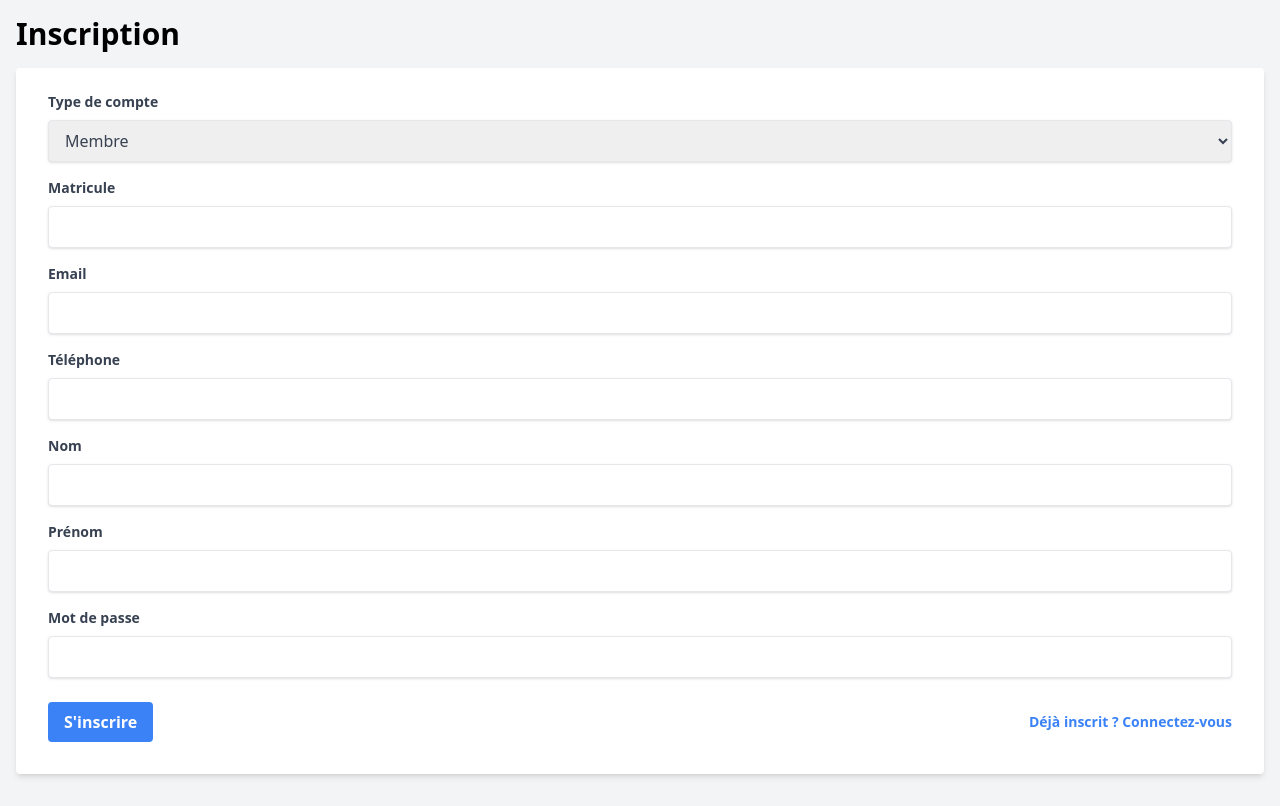
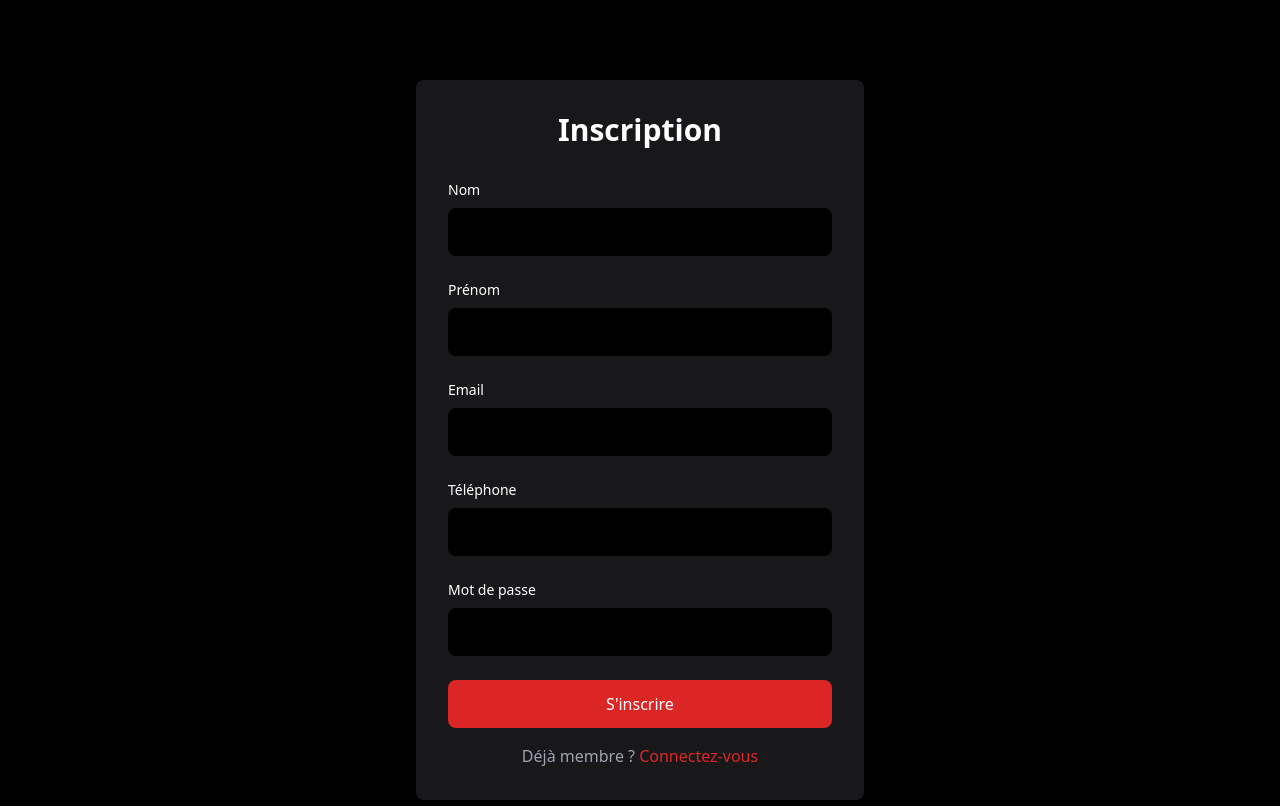
Before and after one commit to OumaymaBrd/Salle_sport_V2, a PHP site: page /auth/inscription.php in a window 1280 px wide. Run offline with PHP 8.4, Linux system fonts and the light colour scheme; some libraries are stand-ins or nearby versions.

Commit message:
edit line 4

```diff
--- a/auth/inscription.php
+++ b/auth/inscription.php
@@ -1,10 +1,9 @@
 <?php
-// register.php
 session_start();
-require '../config/database.php';
-require '../models/User.php';
-require  '../models/Member.php';
-require '../models/Administrator.php';
+require_once '../config/database.php';
+require_once '../models/User.php';
+require_once '../models/Member.php';
+require_once '../models/Administrator.php';
 
 $database = new Database();
 $db = $database->getConnection();
@@ -12,28 +11,48 @@ $db = $database->getConnection();
 $error = "";
 $success = "";
 
-if(isset($_POST['register'])) {
-    $user_type = $_POST['type'];
-
-    if($user_type == 'membre') {
-        $user = new Member($db);
-    } else {
-        $user = new Administrator($db);
+// Generate CSRF token if not exists
+if (empty($_SESSION['csrf_token'])) {
+    $_SESSION['csrf_token'] = bin2hex(random_bytes(32));
 }
 
+if(isset($_POST['register'])) {
+    if (!isset($_POST['csrf_token']) || $_POST['csrf_token'] !== $_SESSION['csrf_token']) {
+        $error = "Invalid CSRF token";
+    } else {
+        // Input validation
+        $nom = filter_var($_POST['nom'], FILTER_SANITIZE_STRING);
+        $prenom = filter_var($_POST['prenom'], FILTER_SANITIZE_STRING);
+        $email = filter_var($_POST['email'], FILTER_VALIDATE_EMAIL);
+        $tel = filter_var($_POST['tel'], FILTER_SANITIZE_STRING);
+        $password = $_POST['password'];
 
-    $user->matricule = $_POST['matricule'];
+        if (!$email) {
+            $error = "Email invalide";
+        } elseif (strlen($password) < 8) {
+            $error = "Le mot de passe doit contenir au moins 8 caractères";
+        } else {
+            // Default to member type if not specified
+            $user_type = isset($_POST['type']) ? $_POST['type'] : 'membre';
+
+            // Create appropriate object based on type
+            $user = ($user_type == 'membre') ? new Member($db) : new Administrator($db);
+
+            // Set properties
+            $user->nom = $nom;
+            $user->prenom = $prenom;
+            $user->email = $email;
+            $user->tel = $tel;
+            $user->password = password_hash($password, PASSWORD_DEFAULT);
             $user->post = $user_type;
-    $user->email = $_POST['email'];
-    $user->tel = $_POST['tel'];
-    $user->nom = $_POST['nom'];
-    $user->prenom = $_POST['prenom'];
-    $user->password = $_POST['password'];
 
+            // Attempt registration
             if($user->register()) {
                 $success = "Inscription réussie !";
             } else {
                 $error = "Erreur lors de l'inscription";
+            }
+        }
     }
 }
 ?>
@@ -43,74 +62,84 @@ if(isset($_POST['register'])) {
 <head>
     <meta charset="UTF-8">
     <meta name="viewport" content="width=device-width, initial-scale=1.0">
-    <title>Inscription</title>
+    <title>FightClub - Inscription</title>
     <script src="https://cdn.tailwindcss.com"></script>
-    <link href="https://cdn.jsdelivr.net/npm/tailwindcss@2.2.19/dist/tailwind.min.css" rel="stylesheet">
+    <link href="https://cdnjs.cloudflare.com/ajax/libs/font-awesome/6.0.0/css/all.min.css" rel="stylesheet">
 </head>
-<body class="bg-gray-100">
-    <div class="container mx-auto p-4">
-        <h1 class="text-3xl font-bold mb-4">Inscription</h1>
+<body class="bg-black text-white">
 
-        <?php if($error): ?>
-            <div class="bg-red-100 border border-red-400 text-red-700 px-4 py-3 rounded mb-4">
-                <?php echo $error; ?>
+
+    <section class="min-h-screen flex items-center justify-center pt-20">
+        <div class="bg-zinc-900 p-8 rounded-lg w-full max-w-md">
+            <h2 class="text-3xl font-bold text-center mb-8">Inscription</h2>
+
+            <?php if ($error): ?>
+                <div class="bg-red-600/20 border border-red-600 text-red-600 px-4 py-2 rounded mb-4">
+                    <?php echo htmlspecialchars($error); ?>
                 </div>
             <?php endif; ?>
 
-        <?php if($success): ?>
-            <div class="bg-green-100 border border-green-400 text-green-700 px-4 py-3 rounded mb-4">
-                <?php echo $success; ?>
+            <?php if ($success): ?>
+                <div class="bg-green-600/20 border border-green-600 text-green-600 px-4 py-2 rounded mb-4">
+                    <?php echo htmlspecialchars($success); ?>
                 </div>
             <?php endif; ?>
 
-        <form method="POST" class="bg-white shadow-md rounded px-8 pt-6 pb-8 mb-4">
-            <div class="mb-4">
-                <label class="block text-gray-700 text-sm font-bold mb-2">Type de compte</label>
-                <select name="type" class="shadow border rounded w-full py-2 px-3 text-gray-700" required>
-                    <option value="membre">Membre</option>
-                    <option value="administration">Administration</option>
-                </select>
+            <form method="POST" class="space-y-6">
+                <input type="hidden" name="csrf_token" value="<?php echo $_SESSION['csrf_token']; ?>">
+
+                <div>
+                    <label for="nom" class="block text-sm font-medium mb-2">Nom</label>
+                    <input type="text" id="nom" name="nom" required
+                           class="w-full px-4 py-3 bg-black rounded-lg focus:outline-none focus:ring-2 focus:ring-red-600">
                 </div>
 
-            <div class="mb-4">
-                <label class="block text-gray-700 text-sm font-bold mb-2">Matricule</label>
-                <input type="text" name="matricule" class="shadow appearance-none border rounded w-full py-2 px-3 text-gray-700" required>
+                <div>
+                    <label for="prenom" class="block text-sm font-medium mb-2">Prénom</label>
+                    <input type="text" id="prenom" name="prenom" required
+                           class="w-full px-4 py-3 bg-black rounded-lg focus:outline-none focus:ring-2 focus:ring-red-600">
                 </div>
 
-            <div class="mb-4">
-                <label class="block text-gray-700 text-sm font-bold mb-2">Email</label>
-                <input type="email" name="email" class="shadow appearance-none border rounded w-full py-2 px-3 text-gray-700" required>
+                <div>
+                    <label for="email" class="block text-sm font-medium mb-2">Email</label>
+                    <input type="email" id="email" name="email" required
+                           class="w-full px-4 py-3 bg-black rounded-lg focus:outline-none focus:ring-2 focus:ring-red-600">
                 </div>
 
-            <div class="mb-4">
-                <label class="block text-gray-700 text-sm font-bold mb-2">Téléphone</label>
-                <input type="tel" name="tel" class="shadow appearance-none border rounded w-full py-2 px-3 text-gray-700" required>
+                <div>
+                    <label for="tel" class="block text-sm font-medium mb-2">Téléphone</label>
+                    <input type="tel" id="tel" name="tel" required
+                           class="w-full px-4 py-3 bg-black rounded-lg focus:outline-none focus:ring-2 focus:ring-red-600">
                 </div>
 
-            <div class="mb-4">
-                <label class="block text-gray-700 text-sm font-bold mb-2">Nom</label>
-                <input type="text" name="nom" class="shadow appearance-none border rounded w-full py-2 px-3 text-gray-700" required>
+                <div>
+                    <label for="password" class="block text-sm font-medium mb-2">Mot de passe</label>
+                    <input type="password" id="password" name="password" required minlength="8"
+                           class="w-full px-4 py-3 bg-black rounded-lg focus:outline-none focus:ring-2 focus:ring-red-600">
                 </div>
 
-            <div class="mb-4">
-                <label class="block text-gray-700 text-sm font-bold mb-2">Prénom</label>
-                <input type="text" name="prenom" class="shadow appearance-none border rounded w-full py-2 px-3 text-gray-700" required>
-            </div>
-
-            <div class="mb-6">
-                <label class="block text-gray-700 text-sm font-bold mb-2">Mot de passe</label>
-                <input type="password" name="password" class="shadow appearance-none border rounded w-full py-2 px-3 text-gray-700" required>
-            </div>
-
-            <div class="flex items-center justify-between">
-                <button type="submit" name="register" class="bg-blue-500 hover:bg-blue-700 text-white font-bold py-2 px-4 rounded focus:outline-none focus:shadow-outline">
+                <button type="submit" name="register"
+                        class="w-full bg-red-600 text-white py-3 rounded-lg hover:bg-red-700 transition">
                     S'inscrire
                 </button>
-                <a href="login.php" class="inline-block align-baseline font-bold text-sm text-blue-500 hover:text-blue-800">
-                    Déjà inscrit ? Connectez-vous
-                </a>
+            </form>
+
+            <p class="mt-4 text-center text-gray-400">
+                Déjà membre ?
+                <a href="login.php" class="text-red-600 hover:text-red-500">Connectez-vous</a>
+            </p>
         </div>
-        </form>
-    </div>
+    </section>
+
+    <script>
+        window.addEventListener('scroll', () => {
+            const nav = document.querySelector('nav');
+            if (window.scrollY > 0) {
+                nav.classList.add('bg-black');
+            } else {
+                nav.classList.remove('bg-black');
+            }
+        });
+    </script>
 </body>
 </html>
```
Also changed, not shown: pages/users.php (added). Lines whose indentation alone changed are shown as unchanged.
